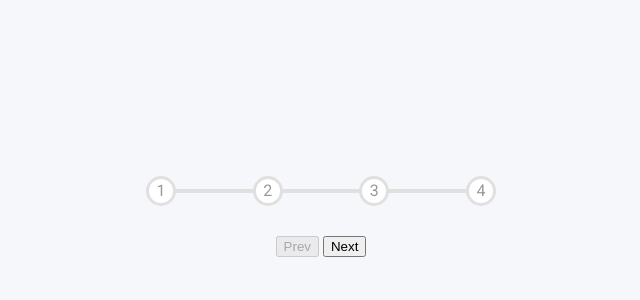
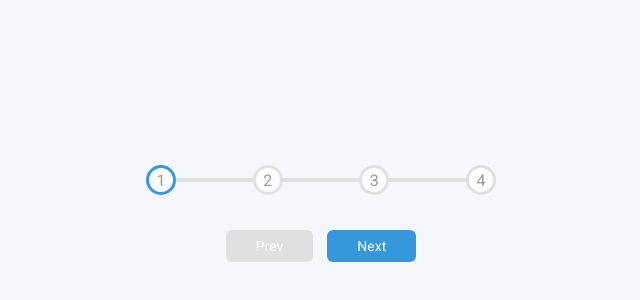
Before and after one commit to dekker-git/Progress_Steps, a plain HTML site: page index.html in a window 1280 px wide. Shown: the part 184-484 px from the top of the page, without its empty margins (319-959 px from the left). Drawn offline with Linux system fonts and the light colour scheme.

Commit message:
more css on the buttons

```diff
--- a/style.css
+++ b/style.css
@@ -69,3 +69,34 @@ body {
     border: 3px solid var(--line-border-empty);
     transition: 0.4s ease;
 }
+.circle.active {
+    border-color: var(--line-border-fill);
+}
+
+.btn {
+    background-color: var(--line-border-fill);
+    color:white;
+    border:0;
+    border-radius:6px;
+    cursor:pointer;
+    font-family:inherit;
+    padding: 8px 30px;
+    margin:5px;
+    font-size:14px;
+}
+
+#next:hover,#prev:hover {
+    box-shadow:inset 0px 0px 4px lightblue;
+}
+.btn:active {
+    transform: scale(0.98);
+}
+
+.btn:focus{
+    outline:0;
+}
+
+.btn:disabled{
+    background-color: var(--line-border-empty);
+    cursor:not-allowed;
+}
```
